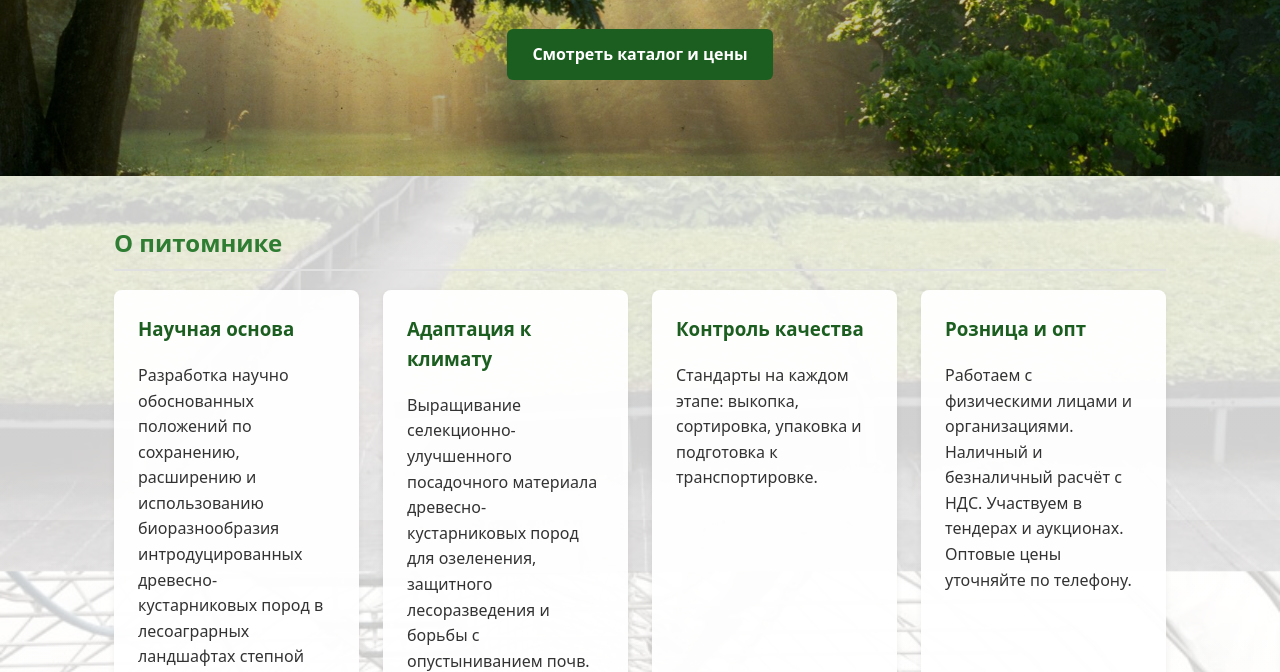
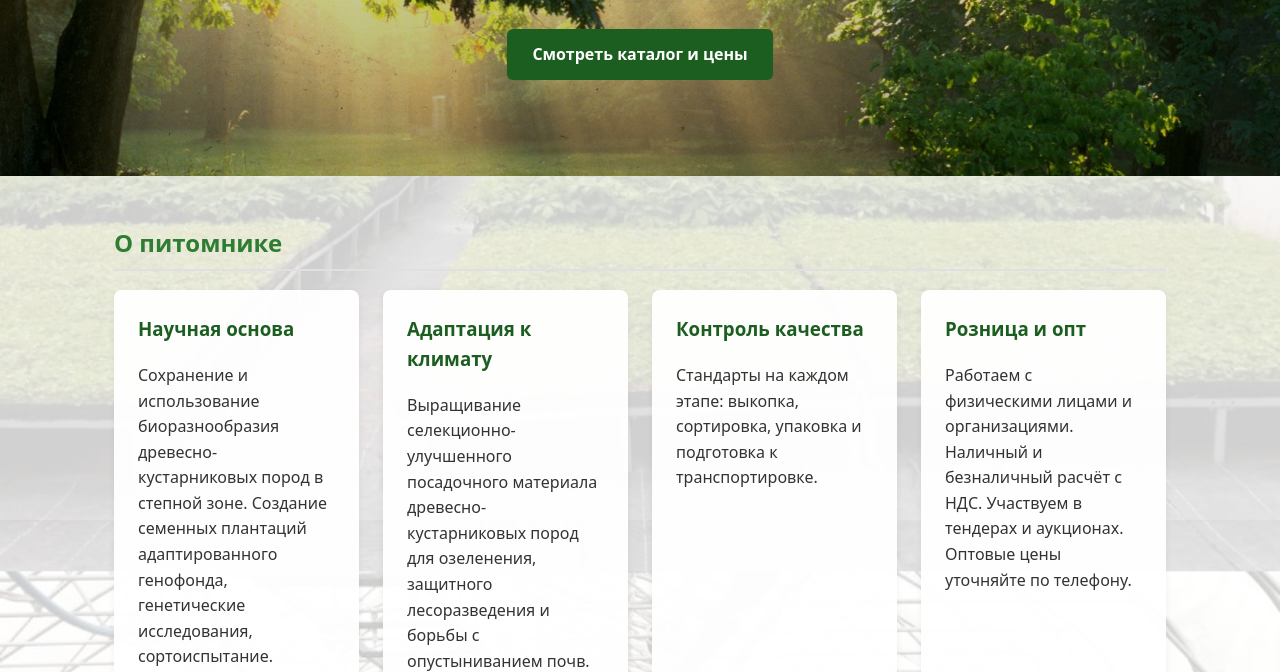
Before and after one commit to pitomnikkamyshin/pitomnikkamyshin.github.io, a plain HTML site: page docs/index.html in a window 1280 px wide. Shown: the part 280-952 px from the top of the page. Drawn offline with Linux system fonts and the light colour scheme.

Commit message:
Update index.html

```diff
--- a/docs/index.html
+++ b/docs/index.html
@@ -64,7 +64,7 @@ footer{background:#1a1a1a;color:#ccc;padding:2rem;text-align:center;font-size:.9
 <section id="about">
   <h2>О питомнике</h2>
   <div class="grid-4">
-    <div class="card"><h3>Научная основа</h3><p>Разработка научно обоснованных положений по сохранению, расширению и использованию биоразнообразия интродуцированных древесно-кустарниковых пород в лесоаграрных ландшафтах степной зоны, разработка и внедрение научных принципов организации семеноводства — создание местных селекционно-улучшенных семенных плантаций адаптированного генофонда древесных видов, генетические исследования, сортоиспытание и мобилизация биологического потенциала адаптированных древесных видов в засушливом поясе России.</p></div>
+    <div class="card"><h3>Научная основа</h3><p>Сохранение и использование биоразнообразия древесно-кустарниковых пород в степной зоне. Создание семенных плантаций адаптированного генофонда, генетические исследования, сортоиспытание.</p></div>
     <div class="card"><h3>Адаптация к климату</h3><p>Выращивание селекционно-улучшенного посадочного материала древесно-кустарниковых пород для озеленения, защитного лесоразведения и борьбы с опустыниванием почв.</p></div>
     <div class="card"><h3>Контроль качества</h3><p>Стандарты на каждом этапе: выкопка, сортировка, упаковка и подготовка к транспортировке.</p></div>
     <div class="card"><h3>Розница и опт</h3><p>Работаем с физическими лицами и организациями. Наличный и безналичный расчёт с НДС. Участвуем в тендерах и аукционах. Оптовые цены уточняйте по телефону.</p></div>
```
